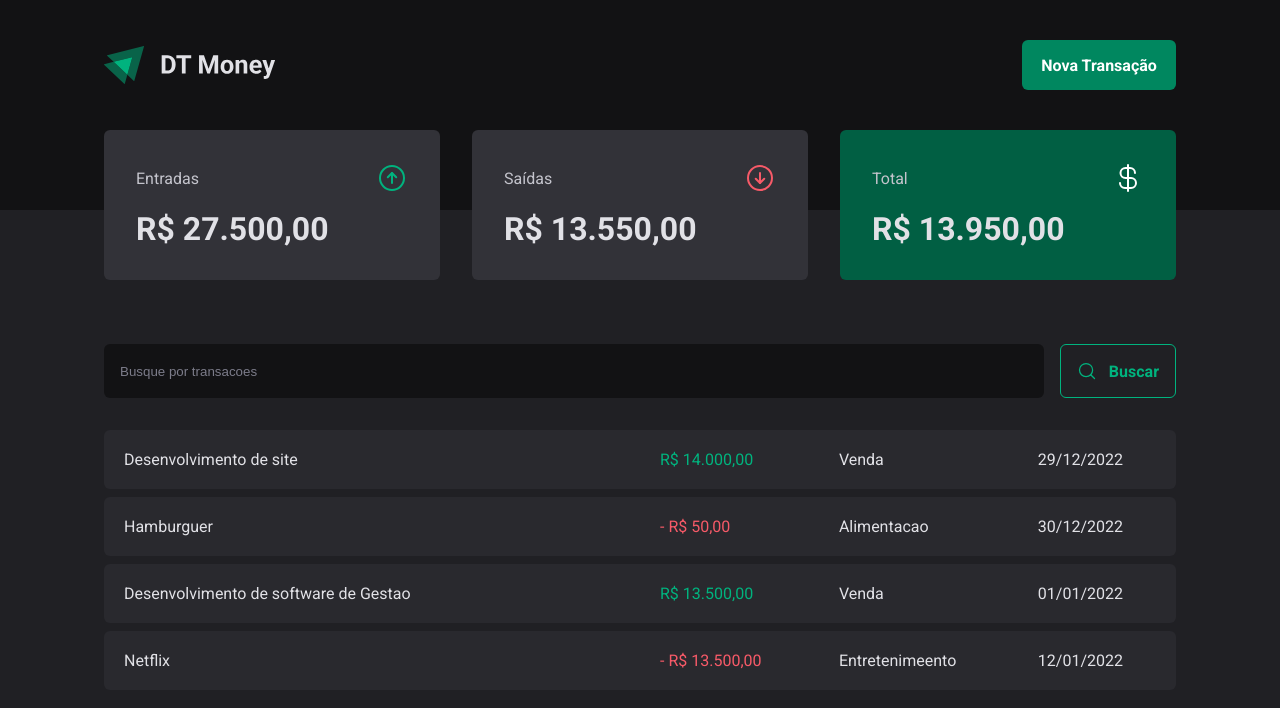
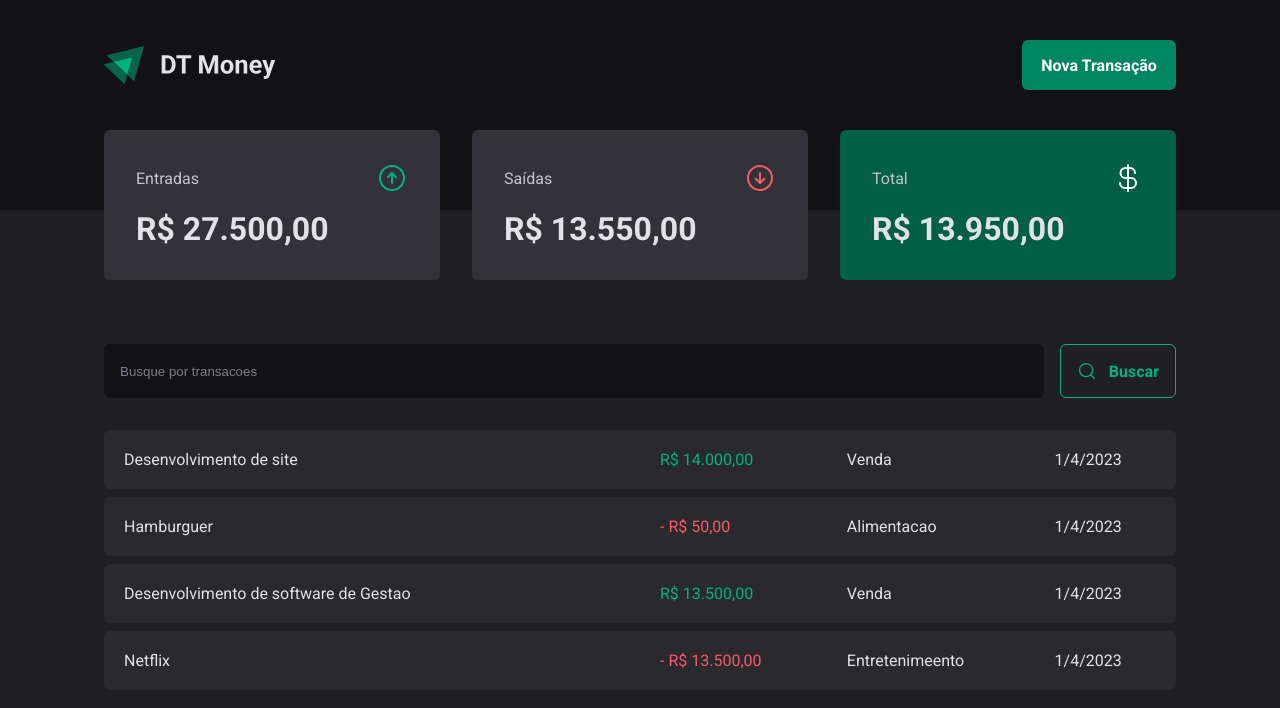
Before and after one commit to Mariano1994/Td-Money, a React (Vite) app: page / in a window 1280 px wide. Shown: the top 708 px of the page. Built offline with nearby package versions, Linux system fonts and the light colour scheme; data requests are answered from the project's data file.

Commit message:
newTransactionModalFunctions

```diff
--- a/package.json
+++ b/package.json
@@ -13,6 +13,7 @@
     "@hookform/resolvers": "^2.9.10",
     "@radix-ui/react-dialog": "^1.0.2",
     "@radix-ui/react-radio-group": "^1.1.0",
+    "axios": "^1.2.2",
     "phosphor-react": "^1.4.1",
     "react": "^18.2.0",
     "react-dom": "^18.2.0",
--- a/server.json
+++ b/server.json
@@ -6,7 +6,7 @@
       "type": "income",
       "category": "Venda",
       "price": 14000,
-      "createdAt": "Dec 29 2022 11:21:06 GMT+0100"
+      "createdAt": "2023-01-04T23:47:25.622Z"
     },
     {
       "id": 2,
@@ -14,7 +14,7 @@
       "type": "outcome",
       "category": "Alimentacao",
       "price": 50,
-      "createdAt": "Dec 30 2022 11:21:06 GMT+0100"
+      "createdAt": "2023-01-04T23:47:25.622Z"
     },
     {
       "id": 3,
@@ -22,15 +22,15 @@
       "type": "income",
       "category": "Venda",
       "price": 13500,
-      "createdAt": "Jan 01 2022 11:21:06 GMT+0100"
+      "createdAt": "2023-01-04T23:47:25.622Z"
     },
     {
-      "id": 3,
+      "id": 4,
       "description": "Netflix",
       "type": "outcome",
       "category": "Entretenimeento",
       "price": 13500,
-      "createdAt": "Jan 12 2022 11:21:06 GMT+0100"
+      "createdAt": "2023-01-04T23:47:25.622Z"
     }
   ]
 }
--- a/src/components/NewTransactionModal/index.tsx
+++ b/src/components/NewTransactionModal/index.tsx
@@ -1,5 +1,5 @@
 import * as Dialog from "@radix-ui/react-dialog";
-import { ArrowCircleDown, ArrowCircleUp, CornersIn, X } from "phosphor-react";
+import { ArrowCircleDown, ArrowCircleUp, X } from "phosphor-react";
 import {
   Overlay,
   Content,
@@ -9,31 +9,42 @@ import {
 } from "./styles";
 
 import * as z from "zod";
-import { useForm } from "react-hook-form";
+import { Controller, useForm } from "react-hook-form";
 import { zodResolver } from "@hookform/resolvers/zod";
+import { api } from "../../lib/axios";
+import { dateFormatter } from "../../utils/formatter";
 
 const newTransactionFormSchema = z.object({
   description: z.string(),
   price: z.number(),
   category: z.string(),
-  // type: z.enum(["income", "outcome"]),
+  type: z.enum(["income", "outcome"]),
 });
 
 type NewTransactionFormInputs = z.infer<typeof newTransactionFormSchema>;
 
 export function NewTransactionModal() {
   const {
+    control,
     register,
     handleSubmit,
     formState: { isSubmitting },
+    reset,
   } = useForm<NewTransactionFormInputs>({
     resolver: zodResolver(newTransactionFormSchema),
   });
 
   async function handleCreateNewTransaction(data: NewTransactionFormInputs) {
-    await new Promise((resolver) => setTimeout(resolver, 2000));
+    const { description, price, category, type } = data;
+    await api.post("transactions", {
+      description,
+      price,
+      category,
+      type,
+      createdAt: new Date(),
+    });
 
-    console.log(data);
+    reset();
   }
 
   return (
@@ -41,7 +52,7 @@ export function NewTransactionModal() {
       <Overlay />
 
       <Content>
-        <Dialog.Title>Nova transacao</Dialog.Title>
+        <Dialog.Title>Nova transação</Dialog.Title>
 
         <CloseButton>
           <X size={22} />
@@ -50,13 +61,13 @@ export function NewTransactionModal() {
         <form onSubmit={handleSubmit(handleCreateNewTransaction)}>
           <input
             type="text"
-            placeholder="Descricao"
+            placeholder="Descrição"
             required
             {...register("description")}
           />
           <input
             type="number"
-            placeholder="Preco"
+            placeholder="Preço"
             required
             {...register("price", { valueAsNumber: true })}
           />
@@ -66,8 +77,15 @@ export function NewTransactionModal() {
             required
             {...register("category")}
           />
-
-          <TransactionType>
+          <Controller
+            control={control}
+            name="type"
+            render={({ field }) => {
+              return (
+                <TransactionType
+                  onValueChange={field.onChange}
+                  value={field.value}
+                >
                   <TransactionTypeButton variant="income" value="income">
                     <ArrowCircleUp size={24} />
                     Entrada
@@ -78,6 +96,9 @@ export function NewTransactionModal() {
                     Saidas
                   </TransactionTypeButton>
                 </TransactionType>
+              );
+            }}
+          />
 
           <button type="submit" disabled={isSubmitting}>
             {" "}
--- a/src/contexts/TransactionsContext.tsx
+++ b/src/contexts/TransactionsContext.tsx
@@ -1,4 +1,5 @@
 import { createContext, ReactNode, useEffect, useState } from "react";
+import { api } from "../lib/axios";
 
 interface Transaction {
   id: number;
@@ -11,6 +12,7 @@ interface Transaction {
 
 interface TransactionsContextType {
   transactions: Transaction[];
+  fetchTransactions: (query?: string) => Promise<void>;
 }
 
 interface TransactionsProviderProps {
@@ -21,18 +23,30 @@ export const TransactionsContext = createContext({} as TransactionsContextType);
 
 export function TransactionsProvider({ children }: TransactionsProviderProps) {
   const [transactions, setTransactions] = useState<Transaction[]>([]);
-  async function loadTransactions() {
-    const response = await fetch("http://localhost:3000/transactions");
-    const data = await response.json();
-    setTransactions(data);
+
+  async function fetchTransactions(query?: string) {
+    const response = await api.get("transactions", {
+      params: {
+        _sort: "createdAt",
+        _order: "desc",
+        q: query,
+      },
+    });
+
+    setTransactions(response.data);
   }
 
   useEffect(() => {
-    loadTransactions();
+    fetchTransactions();
   }, []);
 
   return (
-    <TransactionsContext.Provider value={{ transactions }}>
+    <TransactionsContext.Provider
+      value={{
+        transactions,
+        fetchTransactions,
+      }}
+    >
       {children}
     </TransactionsContext.Provider>
   );
--- /dev/null
+++ b/src/lib/axios.ts
@@ -0,0 +1,5 @@
+import axios from "axios";
+
+export const api = axios.create({
+  baseURL: "http://localhost:3000",
+});
--- a/src/pages/Transactions/components/SearchForm/index.tsx
+++ b/src/pages/Transactions/components/SearchForm/index.tsx
@@ -3,6 +3,8 @@ import { useForm } from "react-hook-form";
 import { SearchFormContainer } from "./styles";
 import * as z from "zod";
 import { zodResolver } from "@hookform/resolvers/zod";
+import { useContext } from "react";
+import { TransactionsContext } from "../../../../contexts/TransactionsContext";
 
 const searchFormSchema = z.object({
   query: z.string(),
@@ -11,6 +13,7 @@ const searchFormSchema = z.object({
 type SearchFormInputs = z.infer<typeof searchFormSchema>;
 
 export function SearchForm() {
+  const { fetchTransactions } = useContext(TransactionsContext);
   const {
     register,
     handleSubmit,
@@ -20,8 +23,7 @@ export function SearchForm() {
   });
 
   async function handleSearchTransaction(data: SearchFormInputs) {
-    await new Promise((resolve) => setTimeout(resolve, 2000));
-    console.log(data);
+    await fetchTransactions(data.query);
   }
 
   return (
--- a/src/utils/formatter.ts
+++ b/src/utils/formatter.ts
@@ -1,4 +1,4 @@
-export const dateFormatter = new Intl.DateTimeFormat("pt-BR");
+export const dateFormatter = new Intl.DateTimeFormat("en-Us");
 
 export const priceFormatter = new Intl.NumberFormat("pt-Br", {
   style: "currency",
```
Also changed, not shown: 1 other file (tests, documents, lock files or other folders). Lines whose indentation alone changed are shown as unchanged.
